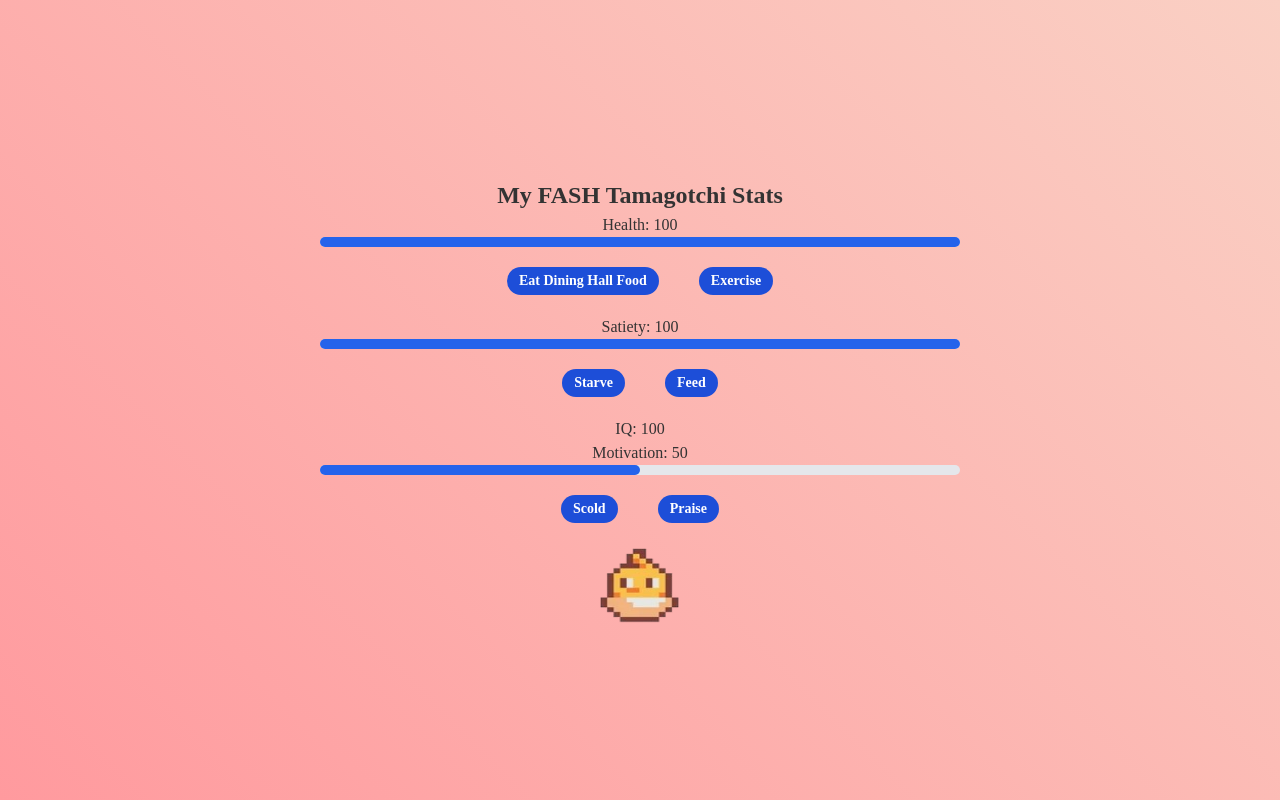
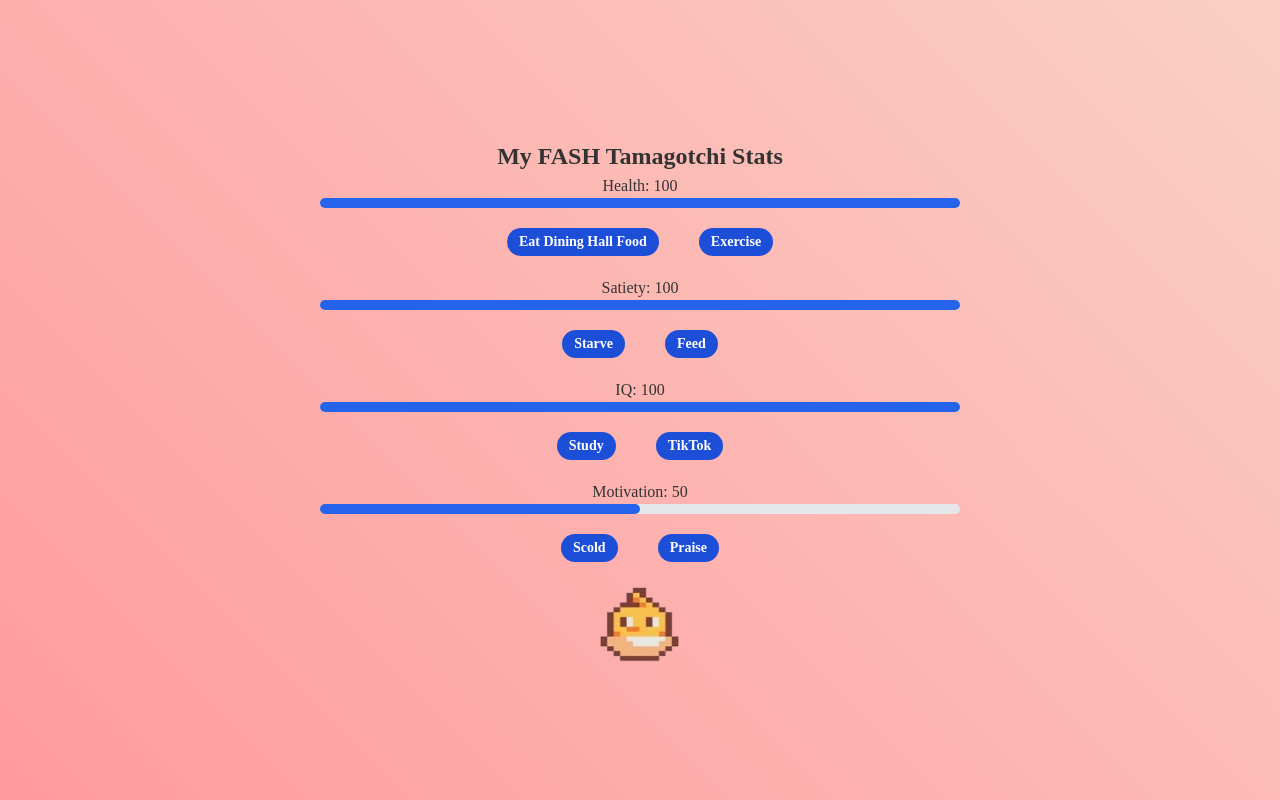
Before and after one commit to CS-396-Web-Dev/final-project-fash, a Next.js app: page / in a window 1280 px wide. Built offline with nearby package versions, Linux system fonts and the light colour scheme.

Commit message:
Added IQ Bar visual + value count

```diff
--- /dev/null
+++ b/app/components/IQBar.tsx
@@ -0,0 +1,21 @@
+import { useState } from 'react';
+import { useIQContext } from '../contexts/IqContext';
+
+export default function IQBar() {
+    // get current IQ level from the context
+    const { IQ } = useIQContext();
+
+    console.log("IQ has value ", IQ);
+
+    return (
+        // tailwind status bar from https://flowbite.com/docs/components/progress/
+            // <div className="w-full bg-gray-200 rounded-full h-2.5 dark:bg-gray-700">
+            <div className="w-1/2 bg-gray-200 rounded-full h-2.5 dark:bg-gray-700">
+                <div
+                    className="bg-blue-600 h-2.5 rounded-full"
+                    // style="width: 50%"
+                    style={{ width: `${IQ}%` }}
+                ></div>
+            </div>
+    );
+}
--- a/app/components/updateIQ.tsx
+++ b/app/components/updateIQ.tsx
@@ -0,0 +1,40 @@
+
+import { useIQContext } from '../contexts/IqContext';
+import { useEffect } from 'react';
+
+// var counter: number = 0;
+
+
+interface IQProps {
+    updateValue: number;
+    buttonName: string;
+  }
+
+export default function UpdateIQ({ updateValue, buttonName }: IQProps) {
+    const { setIQ, IQ } = useIQContext();
+
+  // Function to update the IQ by passed in value
+  const onUpdateIQ = () => {
+    setIQ(Math.min(Math.max(IQ + updateValue, 0), 100));
+  };
+
+    // Log whenever IQ changes
+    useEffect(() => {
+    console.log(IQ);
+    }, [IQ]);
+
+  return (
+    <>
+        <button
+          className="m-5 inline-block bg-blue-700 rounded-full px-3 py-1 text-sm font-semibold text-white hover:opacity-50"
+          id="add-btn"
+          onClick = {(e) => {
+            e.preventDefault();
+            onUpdateIQ();
+          }}
+        >
+          {buttonName}
+        </button>
+    </>
+  );
+}
--- a/app/page.tsx
+++ b/app/page.tsx
@@ -13,6 +13,8 @@ import UpdateHealth from '@/app/components/updateHealth';
 
 import DisplayCharacter from '@/app/components/DisplayCharacter';
 import './style.css';
+import IQBar from './components/IQBar';
+import UpdateIQ from './components/updateIQ';
 
 export default function Home() {
   // // add states
@@ -111,7 +113,12 @@ export default function Home() {
         </div>
 
         <p>IQ: {IQ}</p>
+        <IQBar/>
+        <div>
+          <UpdateIQ buttonName={"Study"} updateValue={5}/>
+          <UpdateIQ buttonName={"TikTok"} updateValue={-5}/>
 
+        </div>
         <p>Motivation: {motivation}</p>
         <MotivationBar/>
         <div>
```
Also changed, not shown: app/components/IQDisplay.tsx (deleted).
